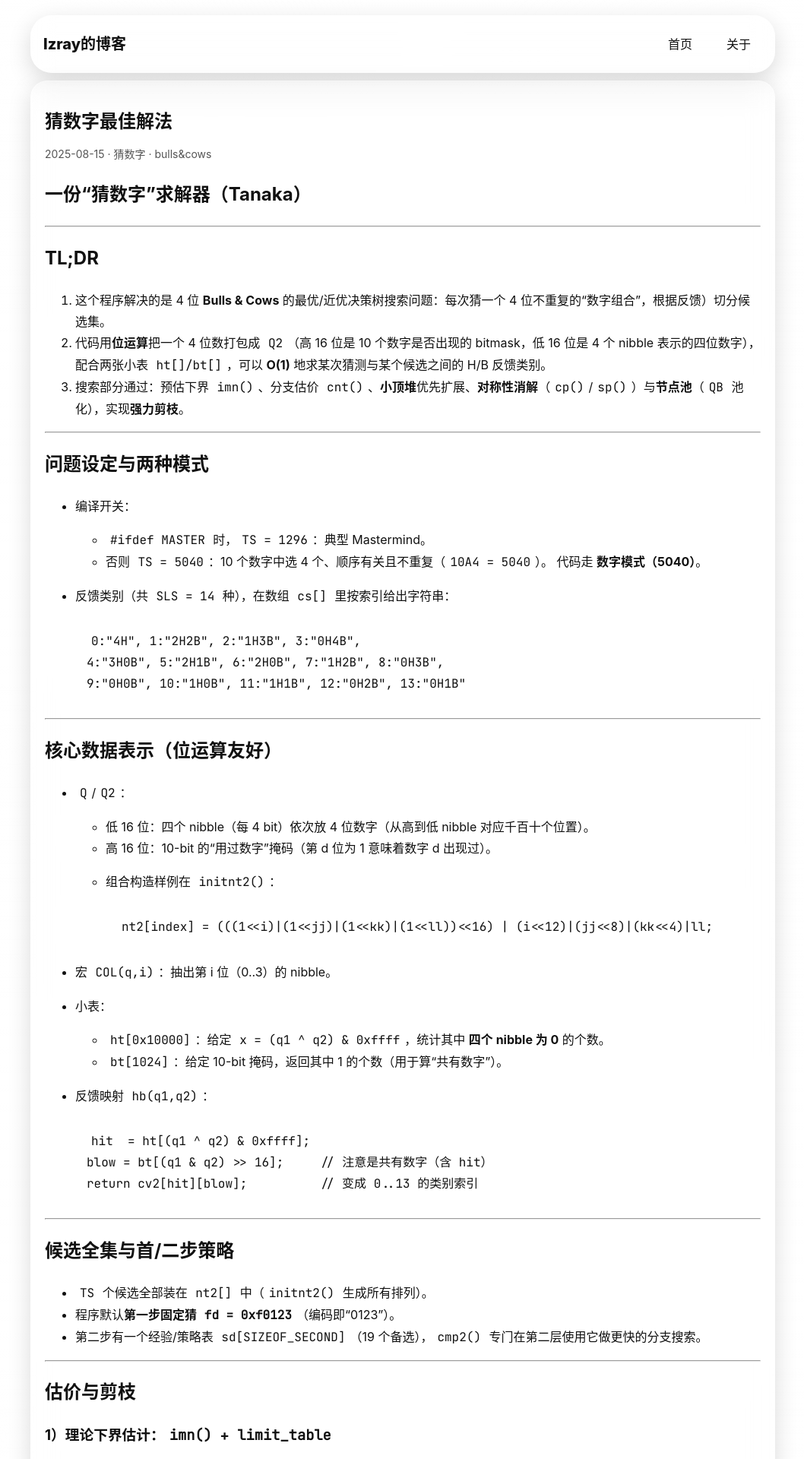
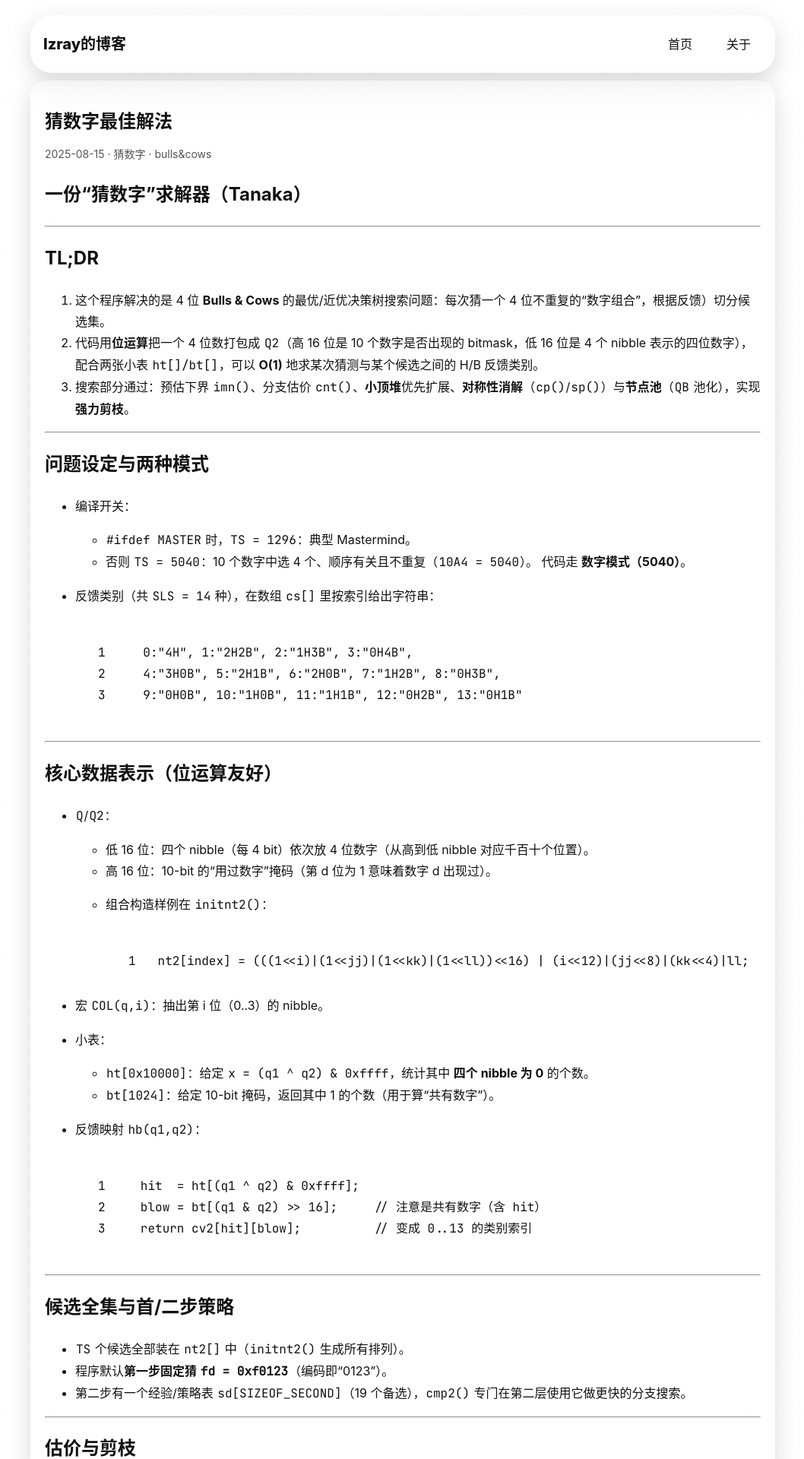
Before and after one commit to lzray-universe/blog, a Jekyll site: the page built from _posts/2025-08-15-猜数字最佳解法.md, in a window 1280 px wide. Shown: the top 1920 px of the page at 76% size, without its empty margins (110-1168 px from the left). Built offline with Jekyll 4.4.1, drawn with Linux system fonts in a browser that asks for light colours; some web fonts are replaced; some of the changed text lies outside the part shown.

Commit message:
style: fix code block rendering

```diff
--- a/_config.yml
+++ b/_config.yml
@@ -14,6 +14,9 @@ kramdown:
   input: GFM
   math_engine: mathjax
   hard_wrap: false
+  syntax_highlighter_opts:
+    block:
+      line_numbers: true
 
 highlighter: rouge
 
--- a/assets/css/style.css
+++ b/assets/css/style.css
@@ -140,16 +140,55 @@ ul.post-list li:hover {
 a { color: var(--link); text-decoration: none; }
 a:hover { text-decoration: underline; }
 
-pre, code {
+code {
+  font-family: "JetBrains Mono", "DengXian", monospace;
+}
+pre {
   background: var(--code-bg);
+  border: 1px solid var(--glass-border);
   border-radius: 12px;
   font-family: "JetBrains Mono", "DengXian", monospace;
-}
-code { padding: 2px 6px; }
-pre {
   padding: 14px;
   overflow: auto;
+}
+
+/* 多行代码块样式 */
+.highlighter-rouge {
+  position: relative;
+  background: var(--code-bg);
   border: 1px solid var(--glass-border);
+  border-radius: 12px;
+  overflow: hidden;
+}
+.highlighter-rouge pre {
+  margin: 0;
+  background: transparent;
+  border: none;
+}
+.highlighter-rouge code::before {
+  content: attr(data-lang);
+  position: absolute;
+  top: 6px;
+  right: 10px;
+  font-size: 12px;
+  color: var(--muted);
+}
+.highlighter-rouge .rouge-table {
+  width: 100%;
+  border-spacing: 0;
+}
+.highlighter-rouge .rouge-table td {
+  padding: 0;
+}
+.highlighter-rouge .gutter {
+  user-select: none;
+  text-align: right;
+  padding: 0 12px;
+  border-right: 1px solid var(--glass-border);
+  color: var(--muted);
+}
+.highlighter-rouge .code {
+  padding-left: 12px;
 }
 
 blockquote {
```
